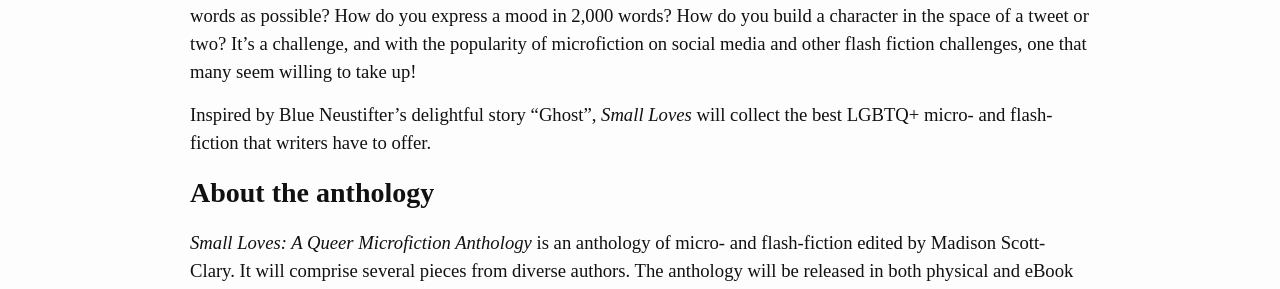
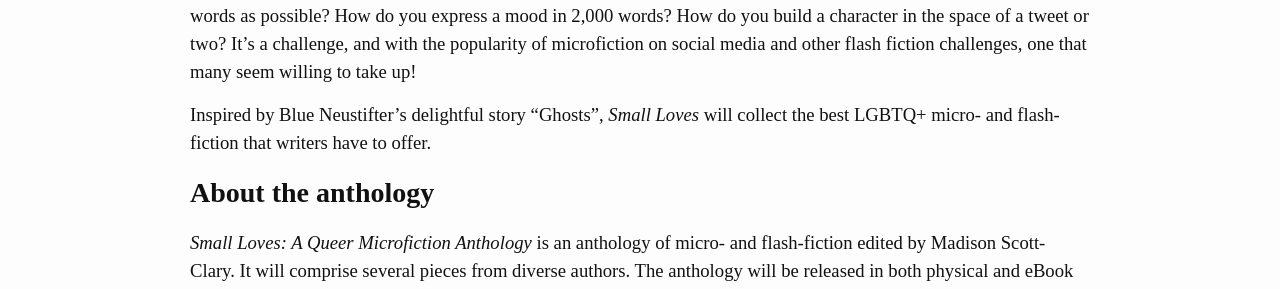
Before and after one commit to hybridink/hybrid.ink, a Jekyll site: the page built from submit/anthologies/small-loves/index.md, in a window 1280 px wide and 900 px high. Shown: the part 303-592 px from the top of the window. Built offline with Jekyll 4.4.1, drawn with Linux system fonts in a browser that asks for light colours; some web fonts are replaced; comment, search, counter and statistics services are not loaded.

Commit message:
fix title

```diff
--- a/_data/anthologies.yml
+++ b/_data/anthologies.yml
@@ -4,7 +4,7 @@ small-loves:
     description: |-
         Brevity may be the soul of wit, but it's also a unique constraint for writers. How do you get an idea through in as few words as possible? How do you express a mood in 2,000 words? How do you build a character in the space of a tweet or two? It's a challenge, and with the popularity of microfiction on social media and other flash fiction challenges, one that many seem willing to take up!
 
-        Inspired by Blue Neustifter's delightful story "Ghost", *Small Loves* will collect the best LGBTQ+ micro- and flash-fiction that writers have to offer.
+        Inspired by Blue Neustifter's delightful story "Ghosts", *Small Loves* will collect the best LGBTQ+ micro- and flash-fiction that writers have to offer.
     about: |-
         *Small Loves: A Queer Microfiction Anthology* is an anthology of micro- and flash-fiction edited by Madison Scott-Clary. It will comprise several pieces from diverse authors. The anthology will be released in both physical and eBook formats.
     content: |-
```
